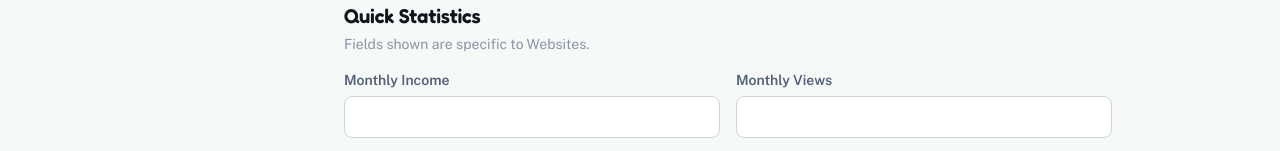
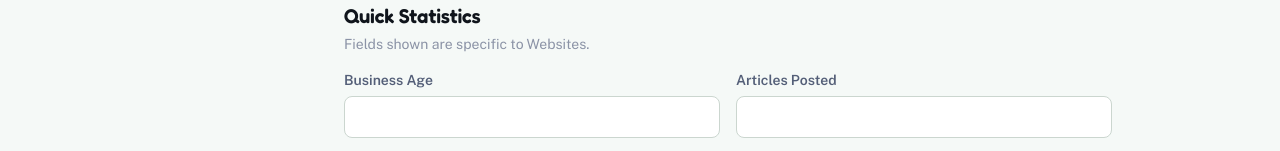
Before and after one commit to mdmanirmia/durqo-app, a Next.js app: page /dashboard/seller/listings/new in a window 1280 px wide. Shown: the part 614-765 px from the top of the page. Built offline with nearby package versions, Linux system fonts and the light colour scheme; no server answers.

Commit message:
Add files via upload

```diff
--- a/src/app/dashboard/seller/listings/new/page.tsx
+++ b/src/app/dashboard/seller/listings/new/page.tsx
@@ -18,6 +18,14 @@ const MONTH_KEYS = ["2025-09-01","2025-10-01","2025-11-01","2025-12-01","2026-01
 const TEXT_QUICK_STAT_KEYS = new Set<QuickStatKey>(["location", "domain_age", "domain_registrar"]);
 const DATE_QUICK_STAT_KEYS = new Set<QuickStatKey>(["domain_expires"]);
 const ISO_DATE_RE = /^\d{4}-\d{2}-\d{2}$/;
+
+// For the Websites category, Monthly Income, Monthly Views and Authority
+// Score are computed automatically (from Proof of Income, Google Analytics
+// and SEMrush data collected further down this form) rather than typed in
+// here — see mapListing() in map-listing.ts. Hide them from the generic
+// Quick Statistics inputs so sellers aren't asked to enter values that are
+// ignored.
+const WEBSITES_COMPUTED_QUICK_STAT_KEYS = new Set<QuickStatKey>(["monthly_income", "monthly_views", "authority_score"]);
 
 // Public bucket sellers' verification screenshots are uploaded to — buyers
 // can view these directly (see the "View Images" lightbox on listing pages),
@@ -356,7 +364,9 @@ export default function AddNewBusinessPage() {
         {/* Category-specific quick stats */}
         <Section title="Quick Statistics" hint={`Fields shown are specific to ${category.name}.`}>
           <div className="grid gap-4 sm:grid-cols-2">
-            {category.quickStats.map((key: QuickStatKey) => (
+            {category.quickStats
+              .filter((key: QuickStatKey) => !(categoryId === "websites" && WEBSITES_COMPUTED_QUICK_STAT_KEYS.has(key)))
+              .map((key: QuickStatKey) => (
                 <Field key={key} label={QUICK_STAT_LABELS[key]}>
                   <input
                     value={quickStats[key] ?? ""}
@@ -366,6 +376,11 @@ export default function AddNewBusinessPage() {
                 </Field>
               ))}
           </div>
+          {categoryId === "websites" && (
+            <p className="mt-3 text-xs text-ink-faint">
+              Monthly Income, Monthly Views and Authority Score aren&rsquo;t entered here — they&rsquo;re calculated automatically from the Proof of Income, Google Analytics and SEMrush data below.
+            </p>
+          )}
         </Section>
 
         <Section title="Overview of the Business">
```
Lines whose indentation alone changed are shown as unchanged.
